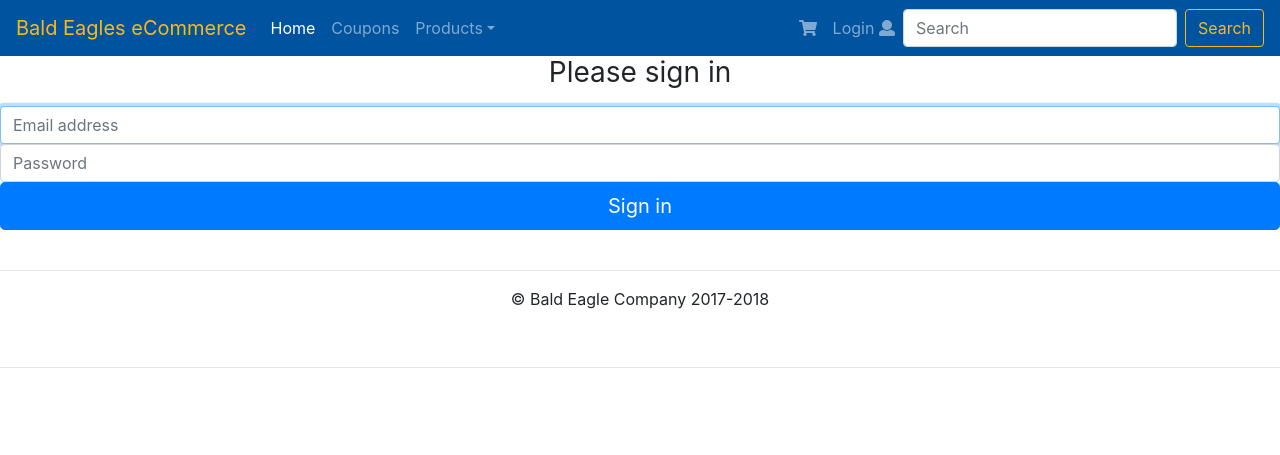
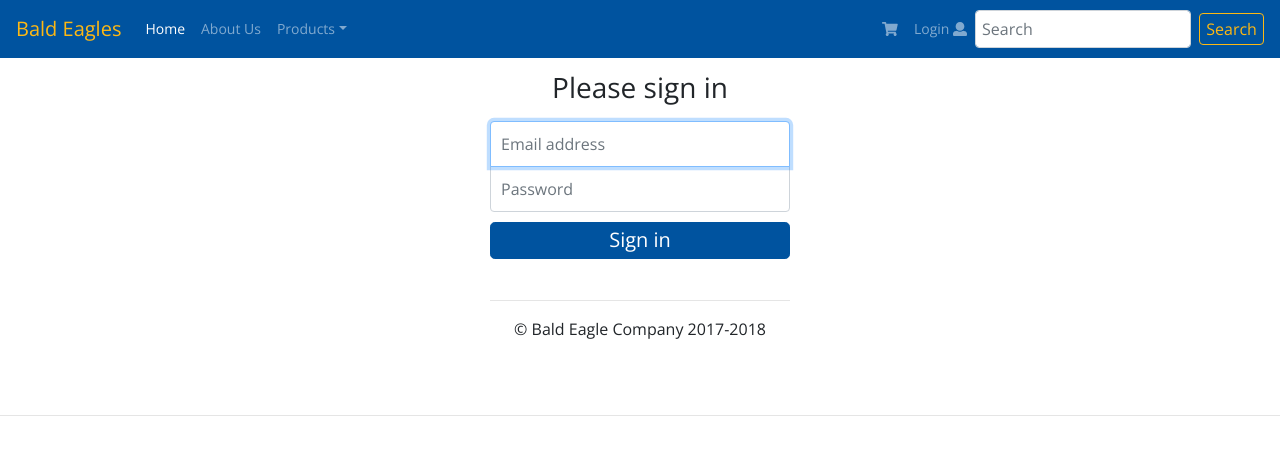
Before and after one commit to jrod730/ShoppingCenter, a PHP site: page /login.php in a window 1280 px wide. Shown: the top 455 px of the page. Run offline with PHP 8.4, Linux system fonts and the light colour scheme; some libraries are stand-ins or nearby versions.

Commit message:
Small Adjustments
v1 changes
favicon
homepage

```diff
--- a/index.php
+++ b/index.php
@@ -29,7 +29,7 @@ include ('layouts/head.php');
           <div class="col-md-4"></div>
           <div class="col-md-4">
             <!-- TODO: center h2 use id for this one -->
-            <h2>New Arrivals</h2>
+            <h2 class="text-center">Categories</h2>
             <hr>
           </div>
           <div class="col-md-4"></div>
--- a/layouts/head.php
+++ b/layouts/head.php
@@ -2,21 +2,24 @@
 <html lang="en">
   <head>
     <meta charset="utf-8">
+    <link rel="icon" type="image/x-icon" href="favicon.ico" />
     <meta name="viewport" content="width=device-width, initial-scale=1, shrink-to-fit=no">
     <meta name="description" content="Bald Eagle Shopping Center - For all your daily needs!">
 
    <!--  TODO: enter group number -->
-    <meta name="author" content="NEIU Database Group #">
+    <meta name="author" content="NEIU Database Group 3">
 
     <!-- Bootstrap CSS/JS CDN -->
     <link href="https://stackpath.bootstrapcdn.com/bootstrap/4.1.0/css/bootstrap.min.css" rel="stylesheet">
     <link href="https://stackpath.bootstrapcdn.com/bootstrap/4.1.0/js/bootstrap.min.css" rel="stylesheet">
 
     <!-- Font Awesome -->
-    <script defer src="js/fontawesome-all.js"></script>
+      <script defer src="js/fontawesome-all.js"></script>
+
 
     <!-- Custom CSS -->
     <link href="stylesheets/eagles.css" rel="stylesheet">
 
-
+    <!-- Fonts -->
+    <link href="https://fonts.googleapis.com/css?family=Open+Sans" rel="stylesheet">
   </head>
--- a/layouts/nav.php
+++ b/layouts/nav.php
@@ -1,5 +1,5 @@
  <nav class="navbar navbar-expand-md navbar-dark fixed-top bg-dark">
-      <a class="navbar-brand" href="#">Bald Eagles eCommerce</a>
+      <a class="navbar-brand" href="#">Bald Eagles</a>
       <button class="navbar-toggler" type="button" data-toggle="collapse" data-target="#navbarsExampleDefault" aria-controls="navbarsExampleDefault" aria-expanded="false" aria-label="Toggle navigation">
         <span class="navbar-toggler-icon"></span>
       </button>
@@ -11,7 +11,7 @@
             <a class="nav-link" href="index.php">Home <span class="sr-only">(current)</span></a>
           </li>
           <li class="nav-item">
-            <a class="nav-link" href="#">Coupons</a>
+            <a class="nav-link" href="#">About Us</a>
           </li>
           <!-- TODO: Nav should be linked to specific pages -->
           <li class="nav-item dropdown">
--- a/login.php
+++ b/login.php
@@ -1,17 +1,17 @@
 <?php
 
 	// $conn is used for db connection
-	include('dbconnection.php');
+	require_once('dbconnection.php');
 
 
 	// head
 	$page_title = 'Login Page';
-	include ('layouts/head.php');
+	require_once('layouts/head.php');
 ?>
 
 <body class="text-center">
 	<!-- inlclude nav -->
-	<?php include ('layouts/nav.php'); ?>
+	<?php require_once('layouts/nav.php'); ?>
 
     <form class="form-signin login-form" method="post">
         <h1 class="h3 mb-3 font-weight-normal">Please sign in</h1>
@@ -27,10 +27,6 @@
     </form>
     <br>
     <hr>
-
-
-
-
     <!-- Placed at the end of the document so the pages load faster -->
       <?php
         include ('layouts/scripts.php');
--- a/stylesheets/eagles.css
+++ b/stylesheets/eagles.css
@@ -1,8 +1,8 @@
-/*Add CUSTOM CSS HERE!!!*/
-
 /*Nav*/
 body {
   padding-top: 3.5rem;
+  font-family: 'Open Sans', sans-serif;
+  line-height: 1.6;
 }
 
 .bg-dark {
@@ -28,6 +28,9 @@ body {
 
     color: #fdb813;
 
+}
+.nav-link {
+  font: 14px/16px 'Open Sans', sans-serif;
 }
 .dropdown-menu {
     position: absolute;
@@ -73,8 +76,8 @@ body {
     padding: 4rem 2rem;
     margin-bottom: 2rem;
     background-color: #e9ecef;
-    border-radius: .3rem;
-    background-image: url("https://neiu.edu/sites/neiu.edu/files/styles/splash_feature/public/marketing-images/2017/11/01/slide_Transform_2017.jpg?itok=sOPMouUn");
+    border-radius: 0;
+    background-image: url("../img/homeImg.jpg");
     height: 35vw;
 
 }
@@ -100,23 +103,14 @@ body {
 
 }
 
-
-
 /*End New Arrival*/
 
-/*
+/* Search Bar */
+.form-control, .btn {
+  padding: .16rem .38rem;
+}
 
-
-
-body {
-  display: -ms-flexbox;
-  display: flex;
-  -ms-flex-align: center;
-  align-items: center;
-  padding-top: 40px;
-  padding-bottom: 40px;
-  background-color: #f5f5f5;
-}
+/* Login */
 
 .form-signin {
   width: 100%;
@@ -156,5 +150,3 @@ body {
 #login-form{
     margin-top: 5vw;
 }
-
-end login*/
```
Also changed, not shown: favicon.ico (added), img/homeImg.jpg (added).
